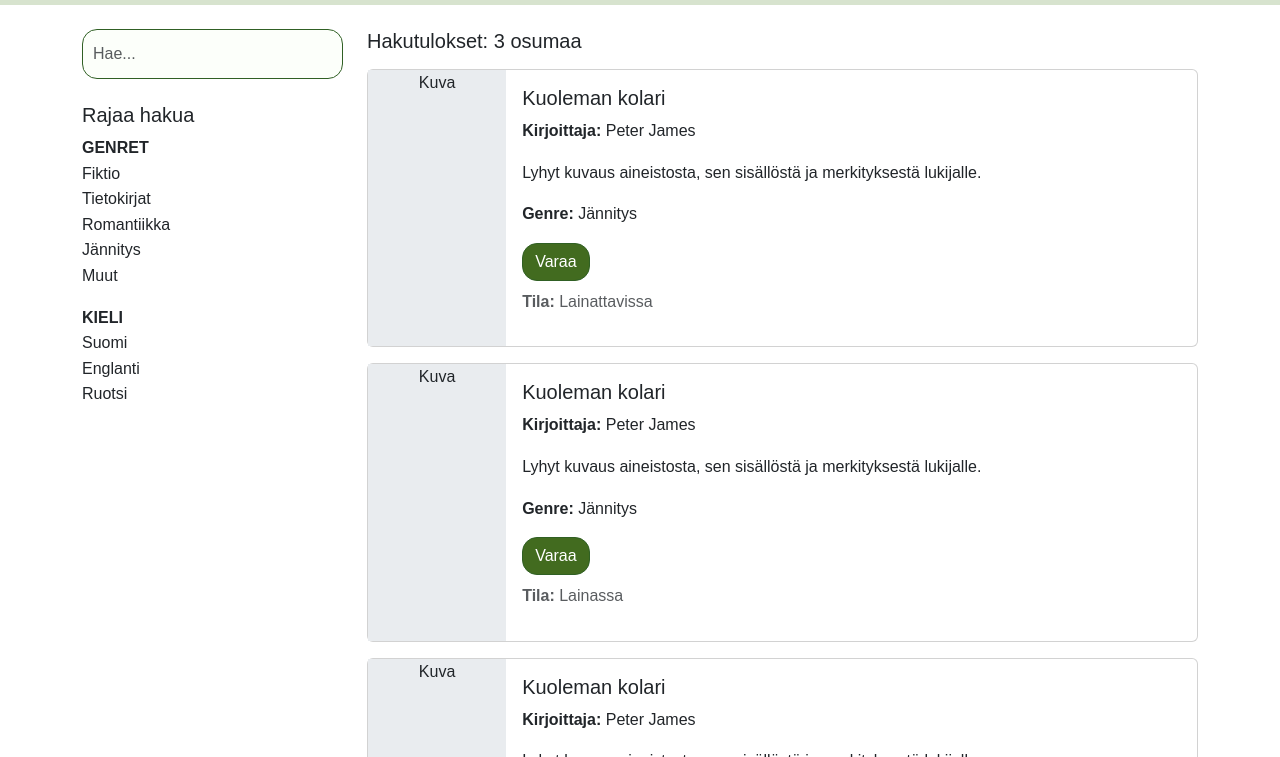
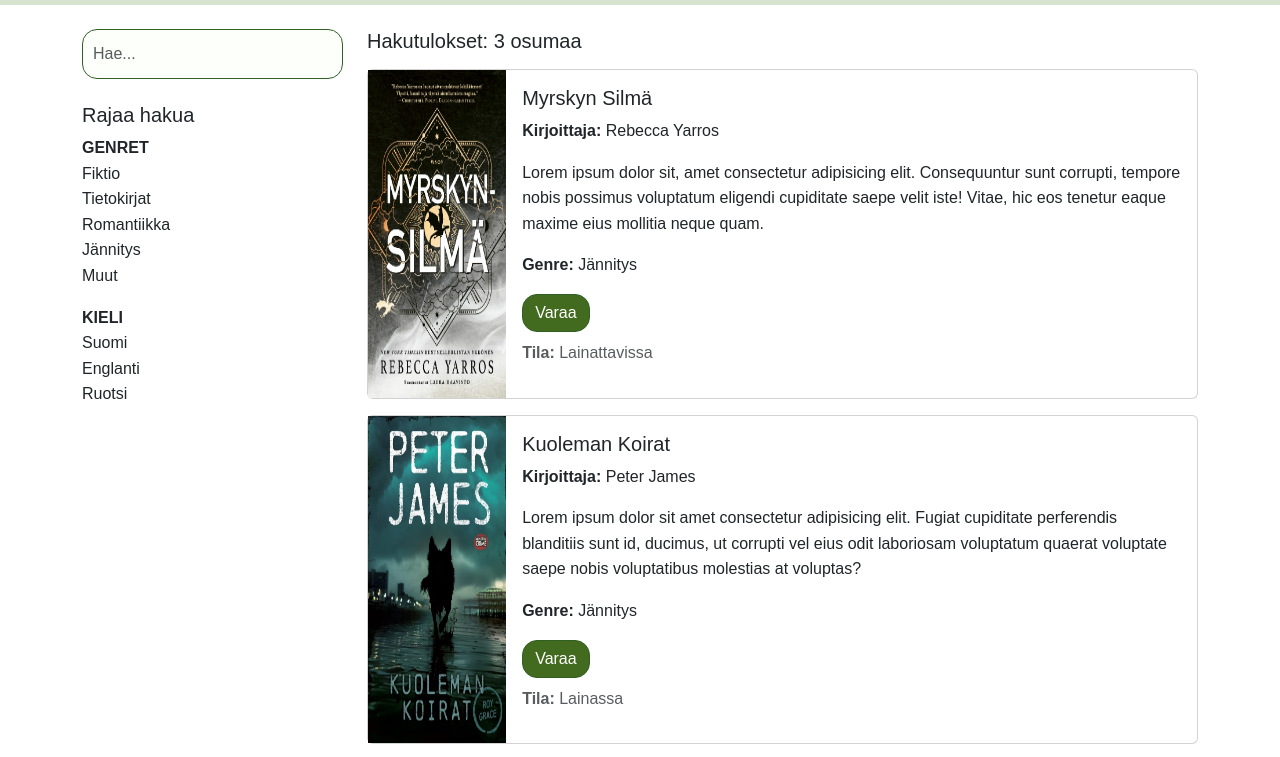
Before and after one commit to tiituliva/Ryhm-teht-v-HTML, a plain HTML site: page aineisto.html in a window 1280 px wide. Shown: the part 179-936 px from the top of the page. Drawn offline with nearby package versions, Linux system fonts and the light colour scheme.

Commit message:
Lisätty kuvat
Responsiivisuutta lisätty, kuvat mukautuvat käytössä.

```diff
--- a/aineisto.html
+++ b/aineisto.html
@@ -78,16 +78,16 @@
                 <div class="card mb-3">
                     <div class="row g-0">
                         <div class="col-md-2">
-                            <div style="height: 100%; background-color: #e9ecef; text-align: center;">
+                            <div style="height: 100%; text-align: center;">
                                 <!-- Kuvalle paikka -->
-                                <p>Kuva</p>
+                                <img src="Myrskyn.jpeg" alt="Kirjan kansikuva: Myrskyn Silmä" class="img-fluid h-100">
                             </div>
                         </div>
                         <div class="col-md-10">
                             <div class="card-body">
-                                <h5 class="card-title">Kuoleman kolari</h5>
-                                <p class="card-text"><strong>Kirjoittaja:</strong> Peter James</p>
-                                <p class="card-text">Lyhyt kuvaus aineistosta, sen sisällöstä ja merkityksestä lukijalle.</p>
+                                <h5 class="card-title">Myrskyn Silmä</h5>
+                                <p class="card-text"><strong>Kirjoittaja:</strong> Rebecca Yarros</p>
+                                <p class="card-text">Lorem ipsum dolor sit, amet consectetur adipisicing elit. Consequuntur sunt corrupti, tempore nobis possimus voluptatum eligendi cupiditate saepe velit iste! Vitae, hic eos tenetur eaque maxime eius mollitia neque quam.</p>
                                 <p><strong>Genre:</strong> Jännitys</p>
                                 <button class="btn btn-success">Varaa</button>
                                 <p class="text-muted mt-2"><strong>Tila:</strong> Lainattavissa</p>
@@ -100,16 +100,17 @@
                 <div class="card mb-3">
                     <div class="row g-0">
                         <div class="col-md-2">
-                            <div style="height: 100%; background-color: #e9ecef; text-align: center;">
+                            <div style="height: 100%; text-align: center;">
                                 <!-- Kuvalle paikka -->
-                                <p>Kuva</p>
+                                <img src="Kuolemanko.jpeg" alt="Kirjan kansikuva: Kuoleman Koirat" class="img-fluid h-100">
+
                             </div>
                         </div>
                         <div class="col-md-10">
                             <div class="card-body">
-                                <h5 class="card-title">Kuoleman kolari</h5>
+                                <h5 class="card-title">Kuoleman Koirat</h5>
                                 <p class="card-text"><strong>Kirjoittaja:</strong> Peter James</p>
-                                <p class="card-text">Lyhyt kuvaus aineistosta, sen sisällöstä ja merkityksestä lukijalle.</p>
+                                <p class="card-text">Lorem ipsum dolor sit amet consectetur adipisicing elit. Fugiat cupiditate perferendis blanditiis sunt id, ducimus, ut corrupti vel eius odit laboriosam voluptatum quaerat voluptate saepe nobis voluptatibus molestias at voluptas?</p>
                                 <p><strong>Genre:</strong> Jännitys</p>
                                 <button class="btn btn-success">Varaa</button>
                                 <p class="text-muted mt-2"><strong>Tila:</strong> Lainassa</p>
@@ -119,19 +120,19 @@
                 </div>
 
                 <!-- Aineisto 3 -->
-                <div class="card mb-3">
+                <div  class="card mb-3">
                     <div class="row g-0">
+                        <!-- Kuvan sarake -->
                         <div class="col-md-2">
-                            <div style="height: 100%; background-color: #e9ecef; text-align: center;">
-                                <!-- Kuvalle paikka -->
-                                <p>Kuva</p>
-                            </div>
+                            <img src="Helvetin.jpeg" alt="Kirjan kansikuva: Elämäni Helvetin Enkelinä"
+                                 class="img-fluid h-100">
                         </div>
+                        <!-- Tekstin sarake -->
                         <div class="col-md-10">
                             <div class="card-body">
-                                <h5 class="card-title">Kuoleman kolari</h5>
-                                <p class="card-text"><strong>Kirjoittaja:</strong> Peter James</p>
-                                <p class="card-text">Lyhyt kuvaus aineistosta, sen sisällöstä ja merkityksestä lukijalle.</p>
+                                <h5 class="card-title">Elämäni Helvetin Enkelinä</h5>
+                                <p class="card-text"><strong>Kirjoittaja:</strong> George Christie</p>
+                                <p class="card-text">Lorem ipsum, dolor sit amet consectetur adipisicing elit. Tempore, cupiditate mollitia rerum minus quis laboriosam repudiandae rem qui iusto suscipit accusamus. Asperiores, quam? Deleniti modi commodi similique reiciendis fugit voluptates?</p>
                                 <p><strong>Genre:</strong> Jännitys</p>
                                 <button class="btn btn-success">Varaa</button>
                                 <p class="text-muted mt-2"><strong>Tila:</strong> Lainattavissa</p>
```
Also changed, not shown: Helvetin.jpeg (added), Kuolemanko.jpeg (added), Myrskyn.jpeg (added).
